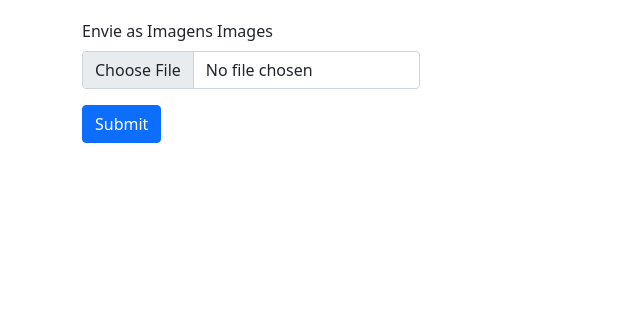
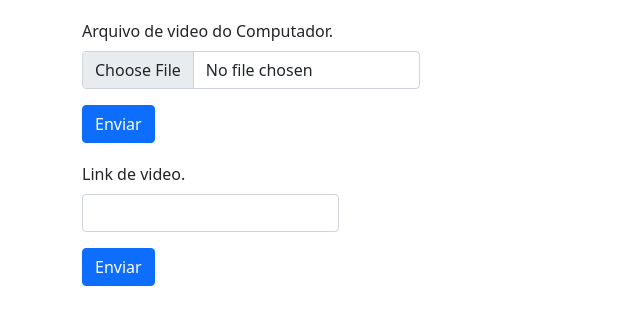
Before and after one commit to limonheiro/-ifmt-uniforme-yolov8, a FastAPI app: template templates/video.html in a window 1280 px wide. Shown: the part 56-381 px from the top of the page, without its empty margins (0-640 px from the left). Run offline with FastAPI, Linux system fonts and the light colour scheme; the template is opened without the code that fills it, so the values that code supplies are empty.

Commit message:
delete .idea

```diff
--- a/main.py
+++ b/main.py
@@ -1,5 +1,5 @@
-from typing import List, Optional
-from fastapi import FastAPI, Request, Form, File, UploadFile
+from typing import List, Optional, Annotated, Generator, Any
+from fastapi import FastAPI, Request, Form, File, UploadFile, Query
 from fastapi.templating import Jinja2Templates
 from fastapi.staticfiles import StaticFiles
 from fastapi.responses import StreamingResponse, FileResponse, Response
@@ -17,7 +17,6 @@ from ultralytics import YOLO, checks
 app = FastAPI(root_path="")
 app.mount("/static", StaticFiles(directory="static"), name="static")
 templates = Jinja2Templates(directory='templates')
-
 
 origins = [
     "http://localhost",
@@ -38,6 +37,9 @@ files = {
     item: os.path.join('static/infer/output/', item)
     for item in os.listdir('static/infer/output/')
 }
+
+model = YOLO('static/weight/best.pt')  # load a custom model
+
 
 # Command line subprocess
 # https://stackoverflow.com/a/29610897
@@ -67,12 +69,32 @@ def about_us(request: Request):
     return templates.TemplateResponse('about.html', {"request": request})
 
 
+@app.get("/video/")
+def about_us(request: Request, link: str | None = None):
+    '''
+    Display about us page
+    '''
+    if link:
+        for i in model.predict(link, stream=True, save=True, name="", exist_ok=True, project="."):
+            continue
+
+        filename = link.split('/')[-1].replace('?', '_').replace('=', '_')
+        filename = filename + '.mp4'
+        name = 'predict/' + filename
+        return templates.TemplateResponse('video.html',
+                                          {"request": request, "link": link, 'filename': filename})
+
+    return templates.TemplateResponse('video.html',
+                                      {"request": request})
+
+
+
 ##############################################
 # ------------POST Request Routes--------------
 ##############################################
 @app.post("/")
 async def detect_via_web_form(request: Request,
-                              file:  List[UploadFile] = File(...),
+                              file: List[UploadFile] = File(...),
                               ):
     '''
     Requires an image file upload, model name (ex. yolov8n). Optional image size parameter (Default 640).
@@ -84,22 +106,39 @@ async def detect_via_web_form(request: Request,
     # using cvtColor instead of [...,::-1] to keep array contiguous in RAM
     # img_batch_rgb = [cv2.cvtColor(img, cv2.COLOR_BGR2RGB) for img in img_batch]
     img_batch = [cv2.imdecode(np.fromstring(await file.read(), np.uint8), cv2.IMREAD_COLOR) for file in file]
-    #img_batch = cv2.imdecode(np.fromstring(await file.read(), np.uint8), cv2.IMREAD_COLOR)
+    # img_batch = cv2.imdecode(np.fromstring(await file.read(), np.uint8), cv2.IMREAD_COLOR)
 
-    model = YOLO('static/weight/best.pt')  # load a custom model
     results = model(img_batch, imgsz=640)
 
-
-
-    box_values_list=results_values(results)
-
-
+    box_values_list = results_values(results)
 
     return templates.TemplateResponse('show_results.html', {
         'request': request,
         'end': True,
         # unzipped in jinja2 template
         'box_values_list': box_values_list
+    })
+
+
+@app.post("/video/")
+async def video(request: Request, file: UploadFile = File(...)):
+    '''
+    Requires an video file upload, max_size 2Mb
+    '''
+
+    content = await file.read()
+    format = ['asf', 'avi', 'gif', 'm4v', 'mkv', 'mov', 'mp4', 'mpeg', 'mpg', 'ts', 'wmv', '.webm']
+
+    if (len(content) > 2000000):
+        return templates.TemplateResponse('video.html', {
+            "request": request,
+            "mensagem": "Apenas aquivos menores que 2MB."
+        })
+
+    return templates.TemplateResponse('video.html', {
+        "request": request,
+        "filename": str(filename_conv),
+        "video": filename_conv
     })
 
 
@@ -116,9 +155,23 @@ def results_values(results):
         r.append({
             'im_b64': im_b64,
             'names': names[0],
-            'boxes_conf': zip([x for x in boxes.xyxy.tolist()],[x for x in boxes.conf.tolist()]),
+            'boxes_conf': zip([x for x in boxes.xyxy.tolist()], [x for x in boxes.conf.tolist()]),
         })
     return r
+
+
+@app.get("/get_video/{video_path}")
+async def get_video(video_path: str):
+
+    if video_path:
+        def videotex(file_output: str) -> Generator[bytes, Any, None]:  #
+            with open(file_output, mode="rb") as file_like:  #
+                yield file_like.read()  #
+
+        return FileResponse(f'predict/{video_path}', status_code=206, headers={
+            'Content-Disposition': f'attachment;'}, filename="video_path",media_type="video/mp4",)
+    else:
+        return Response(status_code=404)
 
 
 if __name__ == '__main__':
--- a/templates/home.html
+++ b/templates/home.html
@@ -11,7 +11,7 @@
       <input class="form-control w-auto" type="file" name="file" id="file" multiple>
     </div>
 
-    <button class="btn btn-primary" type="submit">Submit</button>
+    <button class="btn btn-primary" type="submit">Enviar</button>
   </form>
 </div>
 
--- a/templates/layout.html
+++ b/templates/layout.html
@@ -18,13 +18,13 @@
     <div class="collapse navbar-collapse" id="navbarNav">
       <ul class="navbar-nav">
         <li class="nav-item">
-          <a class="nav-link" href="/video">Video</a>
+          <a class="nav-link" href="/video/">Video</a>
         </li>
         <li class="nav-item">
-          <a class="nav-link" href="/docs">Docs</a>
+          <a class="nav-link" href="/docs/">Docs</a>
         </li>
         <li class="nav-item">
-          <a class="nav-link" href="/about">About</a>
+          <a class="nav-link" href="/about/">About</a>
         </li>
       </ul>
     </div>
--- a/templates/show_results.html
+++ b/templates/show_results.html
@@ -27,8 +27,10 @@
       {% for xy,conf in box_values_list['boxes_conf']  %}
       <tr>
         <td>{{ box_values_list['names'] }}</td>
-        <td>{{ xy }}</td>
-        <td>{{ conf }}</td>
+
+        <td>[{% for i in xy  %}{{ "%.2f"|format(i) }}{{ ", " if not loop.last else "" }}{% endfor %}]
+        </td>
+        <td>{{ "%.2f"|format(conf) }}</td>
       </tr>
       {% endfor %}
     </table>
--- a/templates/video.html
+++ b/templates/video.html
@@ -7,18 +7,42 @@
 <div class="container">
   <form method="post" action="" enctype="multipart/form-data">
     <div class="mb-3">
-      <label for="file" class="form-label">Envie as Imagens Images</label>
+      <label for="file" class="form-label">Arquivo de video do Computador.</label>
       <input class="form-control w-auto" type="file" name="file" id="file">
     </div>
-    <button class="btn btn-primary" type="submit">Submit</button>
+    <button class="btn btn-primary" type="submit">Enviar</button>
   </form>
 </div>
 
-  {% if video %}
 <div class="container">
-    <video controls autoplay>
-      <source src=/get_video/{{ video }} download={{ filename }} type="video/mp4">
+  <form method="get" action="" enctype="multipart/form-data">
+    <div class="mb-3">
+      <label for="link" class="form-label">Link de video.</label>
+      <input class="form-control w-auto" type="search" name="link" id="link">
+    </div>
+    <button class="btn btn-primary" type="submit">Enviar</button>
+  </form>
+</div>
+
+{% if filename %}
+<div class="container text-center">
+  <div class="row result">
+    <h2 class="col-sm-2">Resultado:</h2>
+  </div>
+  <div class="row">
+    <video class="col-sm-4" controls autoplay>
+      <source src=/get_video/{{filename}} download={{filename}} type="video/mp4">
     </video>
+  </div>
+  <div class="row">
+    <a class="btn btn-primary col-sm-2" href="/get_video/{{filename}}" download>
+        <svg xmlns="http://www.w3.org/2000/svg" width="16" height="16" fill="currentColor" class="bi bi-download" viewBox="0 0 16 16">
+          <path d="M.5 9.9a.5.5 0 0 1 .5.5v2.5a1 1 0 0 0 1 1h12a1 1 0 0 0 1-1v-2.5a.5.5 0 0 1 1 0v2.5a2 2 0 0 1-2 2H2a2 2 0 0 1-2-2v-2.5a.5.5 0 0 1 .5-.5z"></path>
+          <path d="M7.646 11.854a.5.5 0 0 0 .708 0l3-3a.5.5 0 0 0-.708-.708L8.5 10.293V1.5a.5.5 0 0 0-1 0v8.793L5.354 8.146a.5.5 0 1 0-.708.708l3 3z"></path>
+        </svg>
+        Baixar Video
+    </a>
+  </div>
 </div>
 {% elif mensagem %}
 <div class="container">
```
Also changed, not shown: static/css/styles.css (+13 -0 lines), 1 other file. Lines whose indentation alone changed are shown as unchanged.
